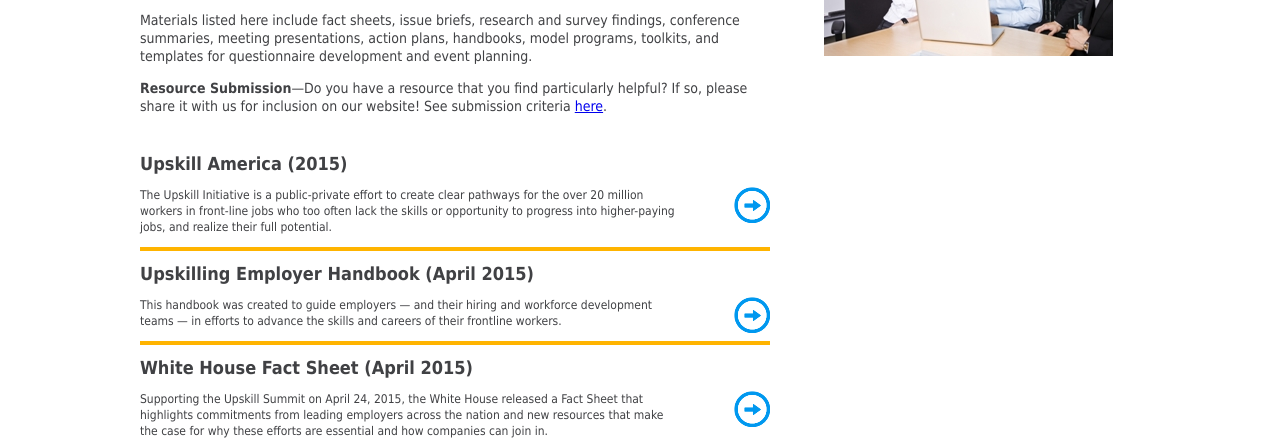
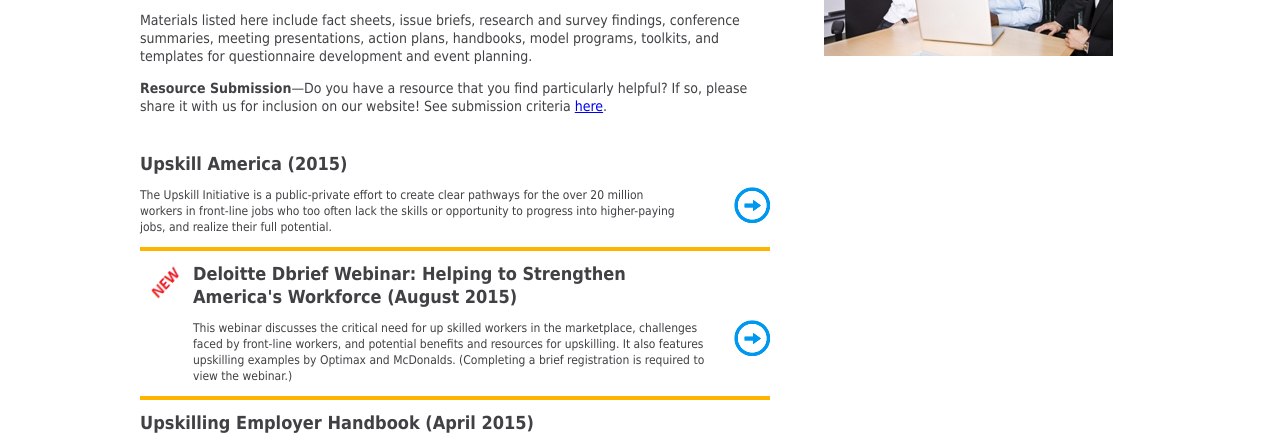
Before and after one commit to LINCS/employer-educator-partnerships, a plain HTML site: page employers-resources.htm in a window 1280 px wide. Shown: the part 326-769 px from the top of the page. Drawn offline with nearby package versions, Linux system fonts and the light colour scheme; a web font is replaced by a local one.

Commit message:
New style for new resource items
Added new style for new items in a resource list; added new resource to
employers' page; added file to monitor broken links

```diff
--- a/employers-resources.htm
+++ b/employers-resources.htm
@@ -120,6 +120,23 @@ function hideDropDown() {
             	            </div>
                 	        <div class = "resourceLink arrowButton">
     	            	            <a href = "http://www.upskillamerica.org" id = "empResLink6" target = "_blank" data-tooltip="Link to external resource">
+                                    <img src = "./images/dark blue arrow.png" alt = "Link to external resource" class = "arrowDark">
+                                    <img src = "./images/light blue arrow.png" alt = "Link to external resource" class = "arrowLight">
+                                    </a>
+                        	</div>
+                            <hr />
+                    </li>
+                    <li>
+                    		<img src = "./images/new_resource.png" alt = "New resource" class= "resourceNew" />
+                    		<div class = "resourceTitle">
+	                           	<span class = "title_text">Deloitte Dbrief Webinar: Helping to Strengthen America's Workforce (August 2015)</span>
+                            </div>
+    	                	<div class = "resourceAbstract">
+	    		        	    <p>This webinar discusses the critical need for up skilled workers in the marketplace, challenges faced by front-line workers, and potential benefits and resources for upskilling. It also features upskilling examples by Optimax and McDonalds. (Completing a  brief registration is required to view the webinar.)
+                                </p>
+            	            </div>
+                	        <div class = "resourceLink arrowButton">
+    	            	            <a href = "http://www2.deloitte.com/us/en/pages/dbriefs-webcasts/events/july/2015/dbriefs-upskill-america-helping-to-strengthen-americas-workforce.html" id = "empResLink9" target = "_blank" data-tooltip="Link to external resource">
                                     <img src = "./images/dark blue arrow.png" alt = "Link to external resource" class = "arrowDark">
                                     <img src = "./images/light blue arrow.png" alt = "Link to external resource" class = "arrowLight">
                                     </a>
--- a/stylesheets/default.css
+++ b/stylesheets/default.css
@@ -521,7 +521,7 @@ li.bullet_blue span {
 	color: #404144;
 }
 
-li.resourceList {
+.resourceList li {
 	width: 100%;
 }
 
@@ -544,6 +544,17 @@ li.resourceList {
 	width: auto;
 	float: right;
 	margin-top: 1em;
+}
+
+img.resourceNew {
+	width: 53px;
+	height: 40px;
+	float: left;
+	margin-top: 5px;
+	margin-bottom: 33px;
+/*	width: 53px;
+	height: 53px;
+	margin-top: 25px;  */
 }
 
 #resourceFootnote {
```
Also changed, not shown: googlee96b6759a6051344.html (added, +1 -0 lines), images/new_resource.png (added).
